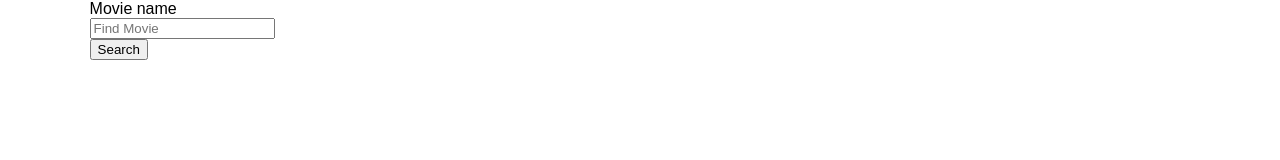
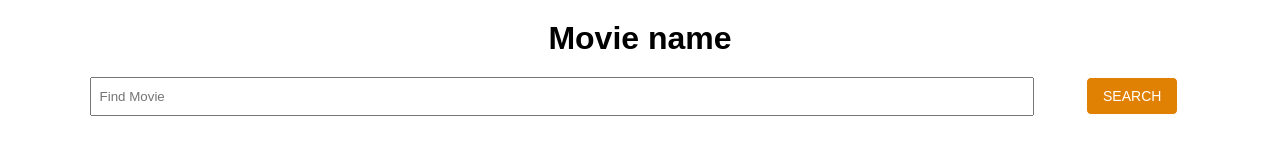
Before and after one commit to hasanmaxioned/object, a plain HTML site: page index.html in a window 1280 px wide. Drawn offline with Linux system fonts and the light colour scheme.

Commit message:
upload css

```diff
--- a/assets/css/style.css
+++ b/assets/css/style.css
@@ -103,52 +103,45 @@ li {
   width: 86%;
   margin: 0 auto;
 }
-/*=================================
-  Header styling starts here
-=================================*/
-
-
-
-
-
-
-/*=================================
-  Header styling ends here
-=================================*/
 
 /*=================================
   main styling starts here
 =================================*/
 
+h1.heading {
+  margin: 20px 0;
+  font-size: 32px;
+  font-weight: 700;
+  text-align: center;
+}
 
+.input-field input {
+  padding: 10px 8px;
+  width: 100%;
+}
 
+.submit-field {
+  margin: 0 12px;
+}
 
+.submit-field input {
+  padding: 10px 16px;
+  background: #e18104;
+  border: 1px solid;
+  border-radius: 5px;
+  color: #fff;
+  font-size: 14px;
+  text-transform: uppercase;
+}
 
+form.form {
+  display: flex;
+  justify-content: space-between;
+}
 
-
-
+.input-field {
+  width: 84%;
+}
 /*=================================
   main styling ends here
 =================================*/
-
-/*=================================
-  footer styling starts here
-=================================*/
-
-
-
-
-
-
-
- /*=================================
-  footer styling ends here
-=================================*/
-
-/*media query starts*/
-/*media query for 995px starts here*/
-@media only screen and (max-width: 995px) {
-
-
-
-}
```
